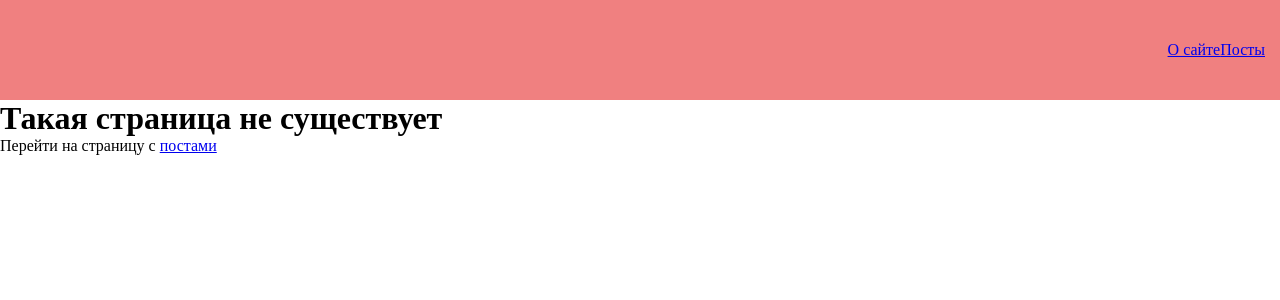
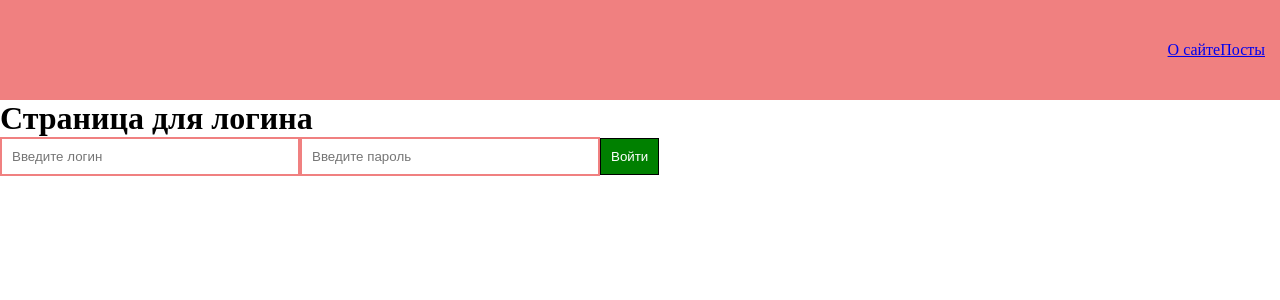
Before and after one commit to TheMarchell0/react-education, a React (Create React App) app: page /login in a window 1280 px wide. Shown: the top 300 px of the page. Built offline with nearby package versions, Linux system fonts and the light colour scheme.

Commit message:
add infinite pagination

```diff
--- a/src/App.js
+++ b/src/App.js
@@ -1,15 +1,33 @@
-import React from "react";
+import React, { useEffect, useState } from "react";
 import "./styles/style.css";
 import { BrowserRouter } from "react-router-dom";
 import Navbar from "./components/UI/navbar/Navbar";
 import AppRouter from "./components/AppRouter";
+import { AuthContext } from "./context";
 
 function App() {
+  const [isAuth, setIsAuth] = useState(false);
+  const [isLoading, setIsLoading] = useState(true);
+
+  useEffect(() => {
+    if (localStorage.auth) {
+      setIsAuth(true);
+    }
+    setIsLoading(false);
+  }, []);
   return (
-    <BrowserRouter>
-      <Navbar />
-      <AppRouter />
-    </BrowserRouter>
+    <AuthContext.Provider
+      value={{
+        isAuth,
+        setIsAuth,
+        isLoading,
+      }}
+    >
+      <BrowserRouter>
+        <Navbar />
+        <AppRouter />
+      </BrowserRouter>
+    </AuthContext.Provider>
   );
 }
 
--- a/src/components/AppRouter.jsx
+++ b/src/components/AppRouter.jsx
@@ -1,15 +1,32 @@
-import React from "react";
-import { Routes, Route } from "react-router-dom";
-import { routes } from "../router";
+import React, { useContext } from "react";
+import { Routes, Route, Navigate } from "react-router-dom";
+import { publicRoutes, privateRoutes } from "../router";
+import { AuthContext } from "../context";
+import Loader from "./UI/loader/Loader";
 
 const AppRouter = () => {
-  return (
+  const { isAuth, isLoading } = useContext(AuthContext);
+
+  if (isLoading) {
+    return <Loader />;
+  }
+  return isAuth ? (
     <Routes>
-      {routes.map(({ path, element: Element, exact }) => {
+      {privateRoutes.map(({ path, element: Element, exact }) => {
         return (
           <Route key={path} path={path} element={<Element />} exact={exact} />
         );
       })}
+      <Route path="/login" element={<Navigate to="/posts" replace />} />
+    </Routes>
+  ) : (
+    <Routes>
+      {publicRoutes.map(({ path, element: Element, exact }) => {
+        return (
+          <Route key={path} path={path} element={<Element />} exact={exact} />
+        );
+      })}
+      <Route path="*" element={<Navigate to="/login" replace />} />
     </Routes>
   );
 };
--- a/src/components/UI/navbar/Navbar.jsx
+++ b/src/components/UI/navbar/Navbar.jsx
@@ -1,12 +1,21 @@
-import React from "react";
+import React, { useContext } from "react";
 import { Link } from "react-router-dom";
+import CustomButton from "../button/CustomButton";
+import { AuthContext } from "../../../context";
 
 const Navbar = () => {
+  const { isAuth, setIsAuth } = useContext(AuthContext);
+  const logout = () => {
+    setIsAuth(false);
+    localStorage.removeItem("auth");
+  };
+
   return (
     <div className="navbar">
       <div className="navbar__item">
         <Link to="/about">О сайте</Link>
         <Link to="/posts">Посты</Link>
+        {isAuth && <CustomButton onClick={logout}>Выйти</CustomButton>}
       </div>
     </div>
   );
--- /dev/null
+++ b/src/context/index.js
@@ -0,0 +1,3 @@
+import { createContext } from "react";
+
+export const AuthContext = createContext(null);
--- /dev/null
+++ b/src/pages/Login.jsx
@@ -0,0 +1,25 @@
+import React, { useContext } from "react";
+import CustomInput from "../components/UI/input/CustomInput";
+import CustomButton from "../components/UI/button/CustomButton";
+import { AuthContext } from "../context";
+
+const Login = () => {
+  const { setIsAuth } = useContext(AuthContext);
+  const login = (e) => {
+    e.preventDefault();
+    setIsAuth(true);
+    localStorage.setItem("auth", "true");
+  };
+  return (
+    <div>
+      <h1>Страница для логина</h1>
+      <form onSubmit={login}>
+        <CustomInput type="text" placeholder="Введите логин" />
+        <CustomInput type="password" placeholder="Введите пароль" />
+        <CustomButton>Войти</CustomButton>
+      </form>
+    </div>
+  );
+};
+
+export default Login;
--- a/src/pages/Posts.jsx
+++ b/src/pages/Posts.jsx
@@ -1,4 +1,4 @@
-import React, { useEffect, useState } from "react";
+import React, { useEffect, useRef, useState } from "react";
 import PostList from "../components/PostList";
 import CreateNewPost from "../components/CreateNewPost";
 import Filter from "../components/Filter";
@@ -25,7 +25,7 @@ function Posts() {
       paginationInfo.limit,
       paginationInfo.page
     );
-    setPostsContent(posts.data);
+    setPostsContent([...postsContent, ...posts.data]);
     const currentCount = getPagesCount(
       posts.headers["x-total-count"],
       paginationInfo.limit
@@ -41,6 +41,27 @@ function Posts() {
     filter.sort,
     filter.searchQuery
   );
+
+  const lastElement = useRef();
+  const observer = useRef();
+
+  useEffect(() => {
+    if (isPostsLoading) return;
+    if (observer.current) observer.current.disconnect();
+    let callback = function (entries, observer) {
+      if (
+        entries[0].isIntersecting &&
+        paginationInfo.page < paginationInfo.count
+      ) {
+        setPaginationInfo({
+          ...paginationInfo,
+          page: paginationInfo.page + 1,
+        });
+      }
+    };
+    observer.current = new IntersectionObserver(callback);
+    observer.current.observe(lastElement.current);
+  }, [isPostsLoading]);
 
   //Получение постов с бэка при первичном рендере
   useEffect(() => {
@@ -83,15 +104,16 @@ function Posts() {
       <hr />
       <Filter filter={filter} setFilter={setFilter} />
       {postError && <h1>Произошла ошибка - {postError}</h1>}
-      {isPostsLoading ? (
-        <Loader />
-      ) : (
-        <PostList
-          posts={searchSortedContent}
-          removePostFunc={removePostFunc}
-          head={"Список постов"}
-        />
-      )}
+      {isPostsLoading && <Loader />}
+      <PostList
+        posts={searchSortedContent}
+        removePostFunc={removePostFunc}
+        head={"Список постов"}
+      />
+      <div
+        ref={lastElement}
+        style={{ height: 20, backgroundColor: "red" }}
+      ></div>
       <Pagination
         page={paginationInfo.page}
         changePage={changePage}
--- a/src/router/index.js
+++ b/src/router/index.js
@@ -2,10 +2,13 @@ import About from "../pages/About";
 import Posts from "../pages/Posts";
 import PostsSinglePage from "../pages/PostsSinglePage";
 import NotFound from "../pages/NotFound";
+import Login from "../pages/Login";
 
-export const routes = [
+export const privateRoutes = [
   { path: "/about", element: About, exact: false },
   { path: "/posts", element: Posts, exact: true },
   { path: "/posts/:id", element: PostsSinglePage, exact: true },
   { path: "*", element: NotFound, exact: false },
 ];
+
+export const publicRoutes = [{ path: "/login", element: Login, exact: false }];
--- a/src/styles/style.css
+++ b/src/styles/style.css
@@ -8,13 +8,6 @@
   max-width: 700px;
   width: 100%;
   margin: 0 auto;
-}
-
-form {
-  display: flex;
-  align-items: center;
-  justify-content: space-between;
-  margin-bottom: 20px;
 }
 
 .title {
```
